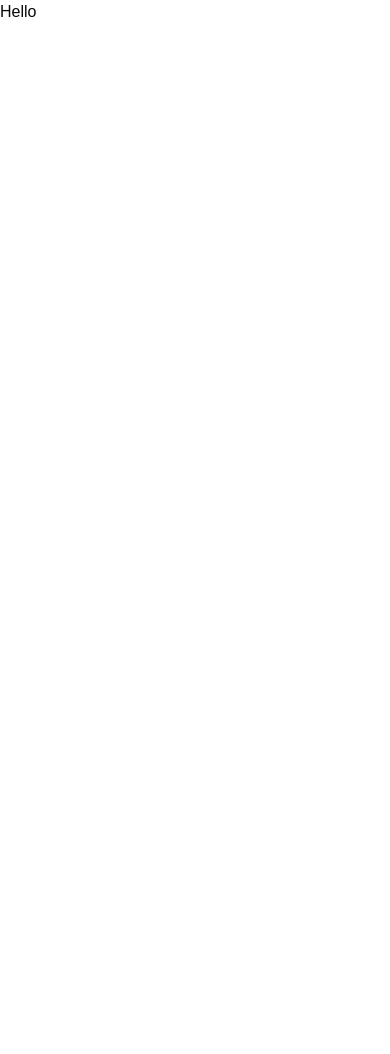
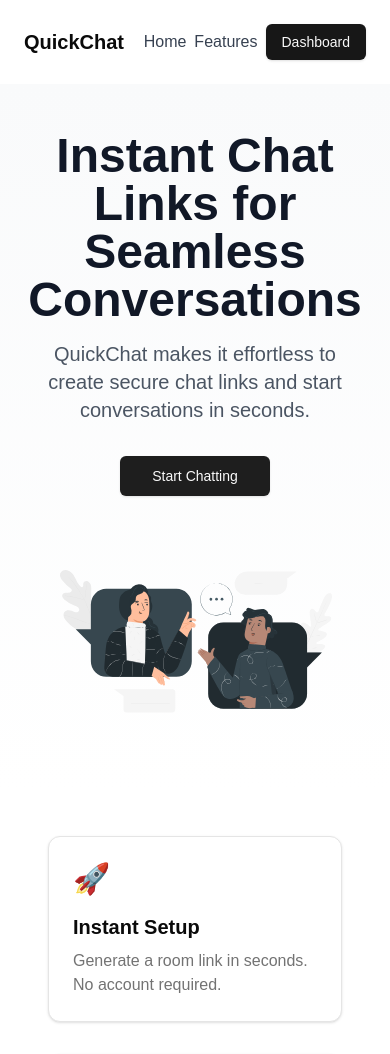
Before and after one commit to Raj-Thombare/quick-chat, a Next.js app in the folder frontend/: page / in a window 390 px wide. Shown: the top 1054 px of the page. Before the commit the page ends 844 px from the top, so only its background shows below. Built offline with nearby package versions, Linux system fonts and the light colour scheme.

Commit message:
add landing page

```diff
--- a/frontend/app/page.tsx
+++ b/frontend/app/page.tsx
@@ -1,3 +1,25 @@
+import FeatureSection from "@/components/base/FeatureSection";
+import Footer from "@/components/base/Footer";
+import HeroSection from "@/components/base/HeroSection";
+import Navbar from "@/components/base/Navbar";
+import UserReviews from "@/components/base/UserReviews";
+
 export default function Home() {
-  return <div>Hello</div>;
+  return (
+    <div className='min-h-screen flex flex-col '>
+      {/* Header */}
+      <Navbar />
+      {/* Hero Section */}
+      <HeroSection />
+
+      {/* Features Section */}
+      <FeatureSection />
+
+      {/* User Reviews Section */}
+      <UserReviews />
+
+      {/* Footer */}
+      <Footer />
+    </div>
+  );
 }
--- /dev/null
+++ b/frontend/components/base/FeatureCard.tsx
@@ -0,0 +1,20 @@
+import React from "react";
+import { Card } from "@/components/ui/card";
+
+export default function FeatureCard({
+  icon,
+  title,
+  description,
+}: {
+  icon: string;
+  title: string;
+  description: string;
+}) {
+  return (
+    <Card className='p-6 bg-card'>
+      <div className='text-3xl mb-4'>{icon}</div>
+      <h3 className='text-xl font-semibold mb-2'>{title}</h3>
+      <p className='text-muted-foreground'>{description}</p>
+    </Card>
+  );
+}
--- /dev/null
+++ b/frontend/components/base/FeatureSection.tsx
@@ -0,0 +1,26 @@
+import React from "react";
+import FeatureCard from "./FeatureCard";
+
+export default function FeatureSection() {
+  return (
+    <section
+      id='features'
+      className='p-12 grid grid-cols-1 md:grid-cols-2 lg:grid-cols-3 gap-8'>
+      <FeatureCard
+        icon='🚀'
+        title='Instant Setup'
+        description='Generate a room link in seconds. No account required.'
+      />
+      <FeatureCard
+        icon='🔒'
+        title='Secure'
+        description='Passcode protection for your private conversations.'
+      />
+      <FeatureCard
+        icon='💻'
+        title='Cross-Platform'
+        description='Works on any device with a modern web browser.'
+      />
+    </section>
+  );
+}
--- /dev/null
+++ b/frontend/components/base/Footer.tsx
@@ -0,0 +1,27 @@
+import React from "react";
+import Link from "next/link";
+import { Input } from "@/components/ui/input";
+import { Button } from "@/components/ui/button";
+
+export default function Footer() {
+  return (
+    <footer className='p-6 bg-gray-900 text-white'>
+      <div className='flex justify-between'>
+        <div>
+          <div>© 2024 QuickChat. All rights reserved.</div>
+          <div className='space-x-4 mt-2'>
+            <Link href='/privacy-policy'>Privacy Policy</Link>
+            <Link href='/terms-of-service'>Terms of Service</Link>
+          </div>
+        </div>
+        <div className='space-y-4'>
+          <Input
+            placeholder='Subscribe to our newsletter'
+            className='bg-gray-800 border-none'
+          />
+          <Button>Subscribe</Button>
+        </div>
+      </div>
+    </footer>
+  );
+}
--- /dev/null
+++ b/frontend/components/base/HeroSection.tsx
@@ -0,0 +1,34 @@
+import React from "react";
+import { Button } from "@/components/ui/button";
+import Link from "next/link";
+import Image from "next/image";
+
+export default function HeroSection() {
+  return (
+    <section className='flex-1 flex flex-col items-center justify-center text-center p-12 bg-gradient-to-b from-gray-50 to-white'>
+      <h1 className='text-5xl font-extrabold text-gray-900 mb-4'>
+        Instant Chat Links for Seamless Conversations
+      </h1>
+      <p className='text-xl text-gray-600 mb-8'>
+        QuickChat makes it effortless to create secure chat links and start
+        conversations in seconds.
+      </p>
+      <Link href='/dashboard'>
+        <Button size='lg' className='animate-pulse'>
+          Start Chatting
+        </Button>
+      </Link>
+
+      <div className='mt-12 w-full max-w-5xl flex justify-center'>
+        {/* Placeholder for Illustration/Image */}
+        <Image
+          width={500}
+          height={500}
+          src='/images/conversation.svg'
+          alt='Illustration'
+          className='w-full h-auto'
+        />
+      </div>
+    </section>
+  );
+}
--- /dev/null
+++ b/frontend/components/base/Navbar.tsx
@@ -0,0 +1,26 @@
+"use client";
+import React from "react";
+import Link from "next/link";
+import { Button } from "../ui/button";
+
+export default function Navbar() {
+  return (
+    <nav className='p-6 flex justify-between items-center bg-white shadow-sm'>
+      <h1 className='text-xl md:text-2xl font-extrabold'>QuickChat</h1>
+      <div className='flex items-center space-x-2 md:space-x-6 text-gray-700'>
+        <Link href='/'>Home</Link>
+        <Link href='#features'>Features</Link>
+        <Link href='/dashboard'>
+          <Button>Dashboard</Button>
+        </Link>
+        {/* {!user ? (
+          <LoginModal />
+        ) : (
+          <Link href='/dashboard'>
+            <Button>Dashboard</Button>
+          </Link>
+        )} */}
+      </div>
+    </nav>
+  );
+}
--- /dev/null
+++ b/frontend/components/base/UserReviews.tsx
@@ -0,0 +1,44 @@
+import React from "react";
+import { Card } from "@/components/ui/card";
+import Image from "next/image";
+export default function UserReviews() {
+  return (
+    <section className='p-12 bg-gray-50'>
+      <h2 className='text-3xl font-bold text-center mb-8'>
+        What Our Users Say
+      </h2>
+      <div className='flex flex-col md:flex-row justify-center space-y-6 md:space-y-0 md:space-x-6'>
+        <Card className='p-6 text-center'>
+          <p className='text-lg text-gray-700'>
+            “QuickChat is a game-changer! The fastest way to start a chat.”
+          </p>
+          <div className='mt-4'>
+            <Image
+              width={500}
+              height={500}
+              src='/images/user1.png'
+              alt='User 1'
+              className='w-12 h-12 rounded-full mx-auto'
+            />
+            <div className='mt-2 text-gray-800'>John Doe, Developer</div>
+          </div>
+        </Card>
+        <Card className='p-6 text-center'>
+          <p className='text-lg text-gray-700'>
+            “The encryption is top-notch. I feel secure using QuickChat.”
+          </p>
+          <div className='mt-4'>
+            <Image
+              width={500}
+              height={500}
+              src='/images/user2.png'
+              alt='User 2'
+              className='w-12 h-12 rounded-full mx-auto'
+            />
+            <div className='mt-2 text-gray-800'>Jane Smith, Designer</div>
+          </div>
+        </Card>
+      </div>
+    </section>
+  );
+}
--- /dev/null
+++ b/frontend/components/ui/card.tsx
@@ -0,0 +1,76 @@
+import * as React from "react"
+
+import { cn } from "@/lib/utils"
+
+const Card = React.forwardRef<
+  HTMLDivElement,
+  React.HTMLAttributes<HTMLDivElement>
+>(({ className, ...props }, ref) => (
+  <div
+    ref={ref}
+    className={cn(
+      "rounded-xl border bg-card text-card-foreground shadow",
+      className
+    )}
+    {...props}
+  />
+))
+Card.displayName = "Card"
+
+const CardHeader = React.forwardRef<
+  HTMLDivElement,
+  React.HTMLAttributes<HTMLDivElement>
+>(({ className, ...props }, ref) => (
+  <div
+    ref={ref}
+    className={cn("flex flex-col space-y-1.5 p-6", className)}
+    {...props}
+  />
+))
+CardHeader.displayName = "CardHeader"
+
+const CardTitle = React.forwardRef<
+  HTMLDivElement,
+  React.HTMLAttributes<HTMLDivElement>
+>(({ className, ...props }, ref) => (
+  <div
+    ref={ref}
+    className={cn("font-semibold leading-none tracking-tight", className)}
+    {...props}
+  />
+))
+CardTitle.displayName = "CardTitle"
+
+const CardDescription = React.forwardRef<
+  HTMLDivElement,
+  React.HTMLAttributes<HTMLDivElement>
+>(({ className, ...props }, ref) => (
+  <div
+    ref={ref}
+    className={cn("text-sm text-muted-foreground", className)}
+    {...props}
+  />
+))
+CardDescription.displayName = "CardDescription"
+
+const CardContent = React.forwardRef<
+  HTMLDivElement,
+  React.HTMLAttributes<HTMLDivElement>
+>(({ className, ...props }, ref) => (
+  <div ref={ref} className={cn("p-6 pt-0", className)} {...props} />
+))
+CardContent.displayName = "CardContent"
+
+const CardFooter = React.forwardRef<
+  HTMLDivElement,
+  React.HTMLAttributes<HTMLDivElement>
+>(({ className, ...props }, ref) => (
+  <div
+    ref={ref}
+    className={cn("flex items-center p-6 pt-0", className)}
+    {...props}
+  />
+))
+CardFooter.displayName = "CardFooter"
+
+export { Card, CardHeader, CardFooter, CardTitle, CardDescription, CardContent }
--- /dev/null
+++ b/frontend/components/ui/input.tsx
@@ -0,0 +1,22 @@
+import * as React from "react"
+
+import { cn } from "@/lib/utils"
+
+const Input = React.forwardRef<HTMLInputElement, React.ComponentProps<"input">>(
+  ({ className, type, ...props }, ref) => {
+    return (
+      <input
+        type={type}
+        className={cn(
+          "flex h-9 w-full rounded-md border border-input bg-transparent px-3 py-1 text-base shadow-sm transition-colors file:border-0 file:bg-transparent file:text-sm file:font-medium file:text-foreground placeholder:text-muted-foreground focus-visible:outline-none focus-visible:ring-1 focus-visible:ring-ring disabled:cursor-not-allowed disabled:opacity-50 md:text-sm",
+          className
+        )}
+        ref={ref}
+        {...props}
+      />
+    )
+  }
+)
+Input.displayName = "Input"
+
+export { Input }
```
